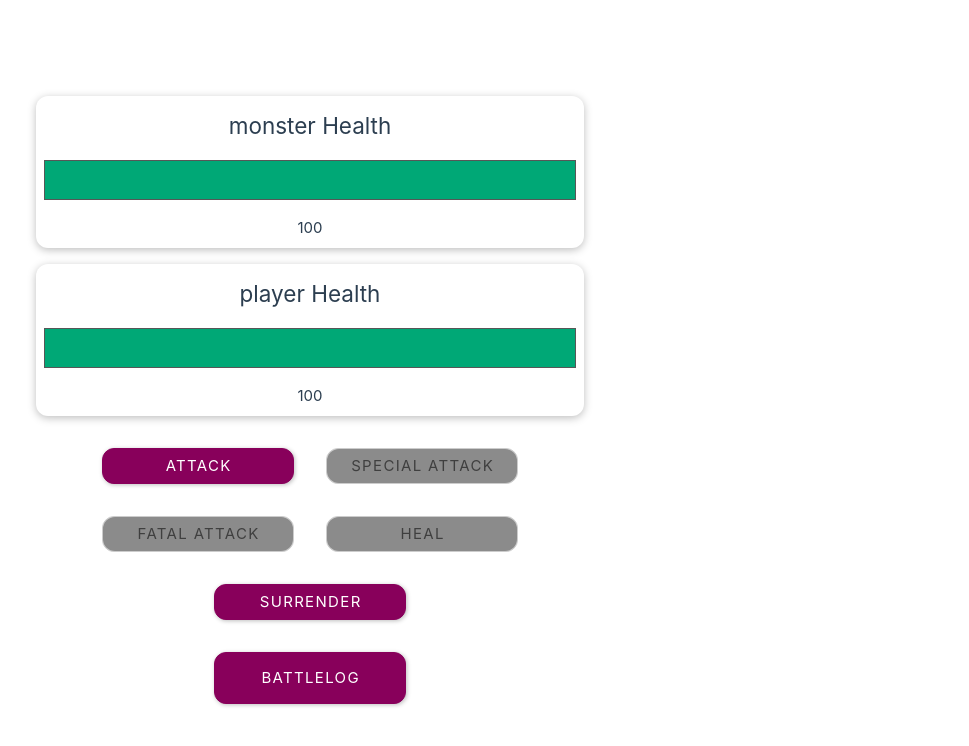
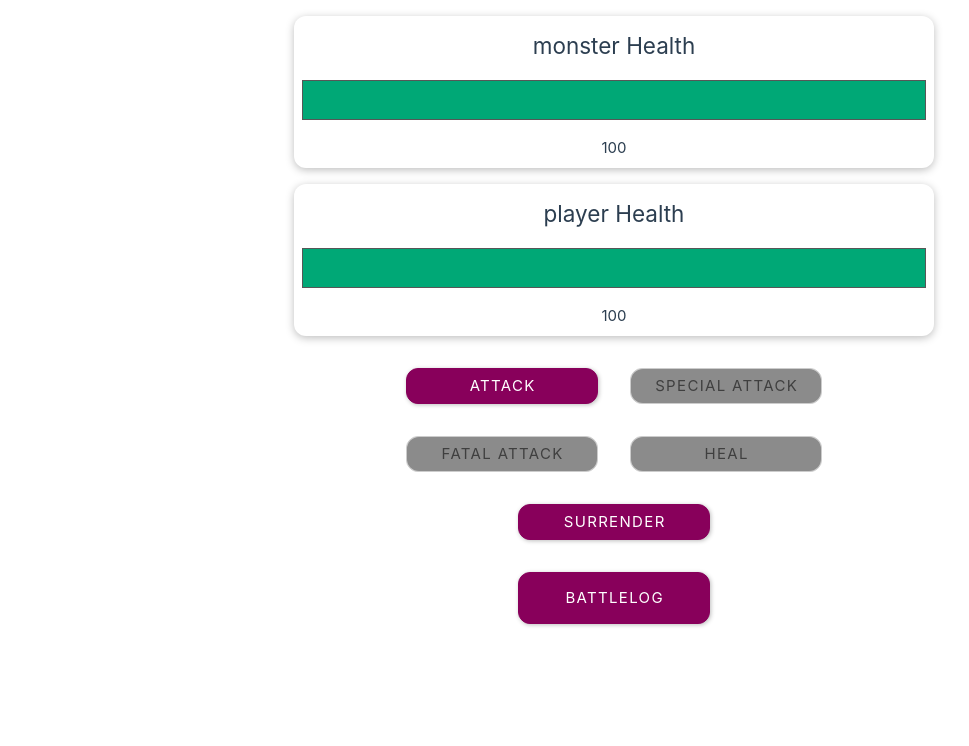
Before and after one commit to jhg1126q/loginMemberListDemoSite, a Vue app in the folder demo-login-web-vue-project/: page / in a window 1280 px wide. Shown: the top 746 px of the page, without its empty margins (26-995 px from the left). Built offline with nearby package versions, Linux system fonts and the light colour scheme.

Commit message:
🎨main css fix
flex 삭제 및 화면 2등분 구조 삭제

```diff
--- a/demo-login-web-vue-project/src/assets/main.css
+++ b/demo-login-web-vue-project/src/assets/main.css
@@ -23,13 +23,10 @@ a,
 
 @media (min-width: 1024px) {
   body {
-    display: flex;
     place-items: center;
   }
 
   #app {
-    display: grid;
-    grid-template-columns: 1fr 1fr;
     padding: 0 2rem;
   }
 }
```
